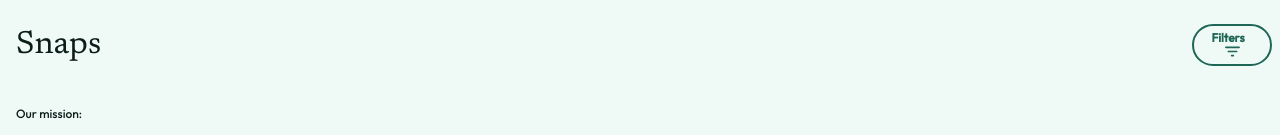
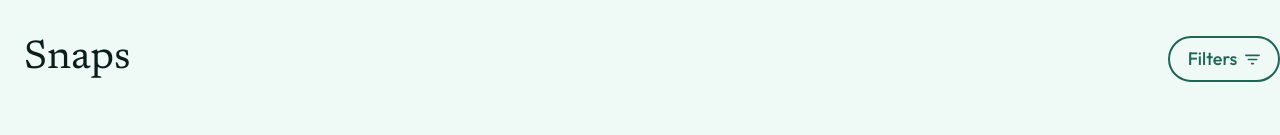
Before and after one commit to Alicedi234/Alice-Diao-Snaps, a React (Vite) app: page / in a window 1280 px wide. Shown: the top 135 px of the page. Built offline with nearby package versions, Linux system fonts and the light colour scheme.

Commit message:
header complete

```diff
--- a/src/components/Header/Header.scss
+++ b/src/components/Header/Header.scss
@@ -12,18 +12,29 @@
   margin-bottom: 24px;
   margin-top: 24px;
   gap: 100px;
+  @include tablet{
+    margin:36px 24px;
+  }
   &__title{
     @include mobile-wordmark;
     color: $primary-color1;
+    @include tablet{
+      @include desktop-wordmark;
+    }
   }
   &__button{
     background-color: none;
-    padding: 4px 12px;
+    padding: 4px 8px;
     width: 5rem;
     border-radius: 40px;
     margin-right:24px;
     border: 2px solid $primary-color2;
     cursor: pointer;
+    @include tablet{
+      margin-right: 24px;
+      width: 7rem;
+      padding: 8px 16px;
+    }
 
     &:hover,
     &:active,
@@ -44,6 +55,10 @@
       @include mobile-body;
       color: $primary-color2;
       background-color: none;
+      @include tablet{
+        @include desktop-body;
+        font-size: 18px;
+      }
       }
     &--icon{
       background-color: none;
```
